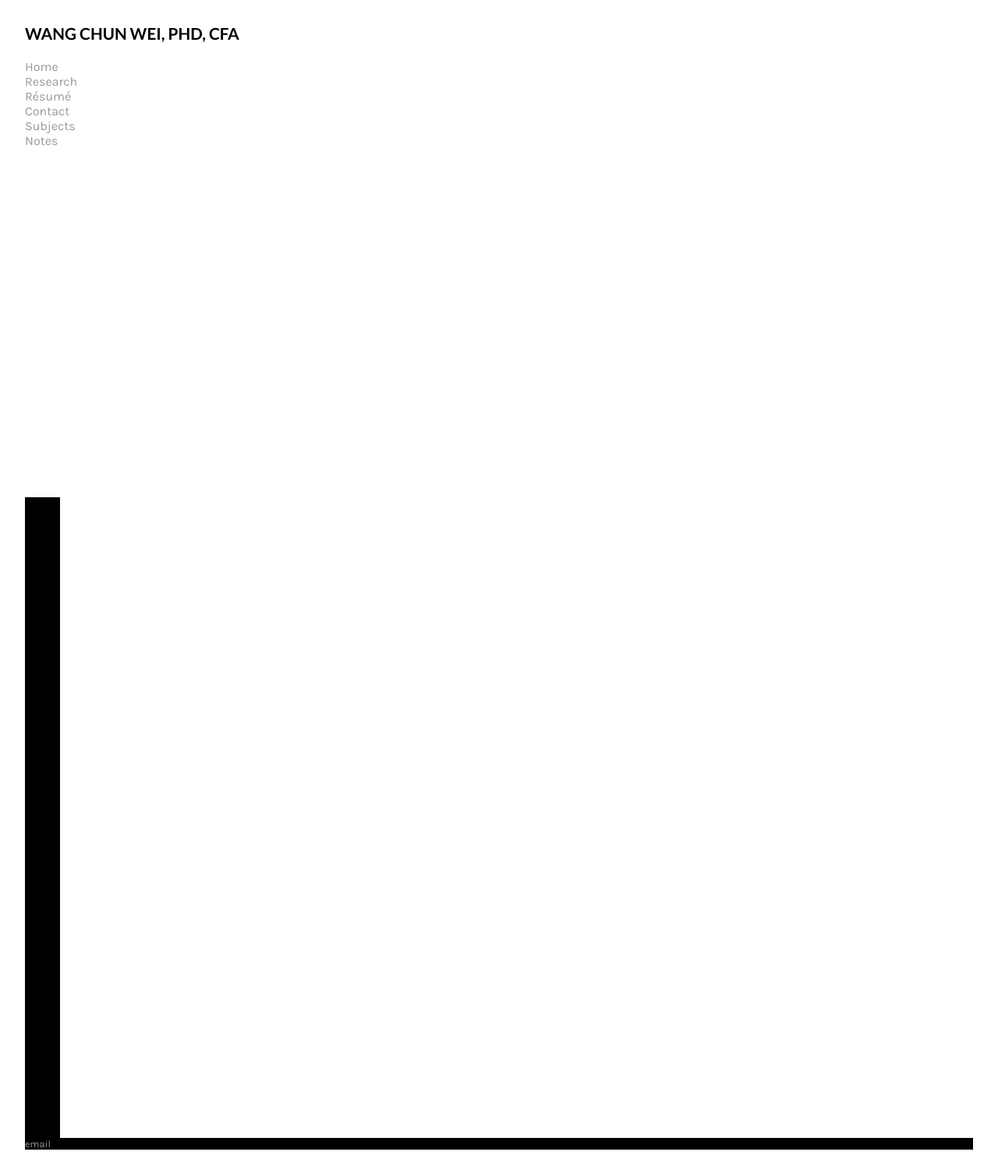
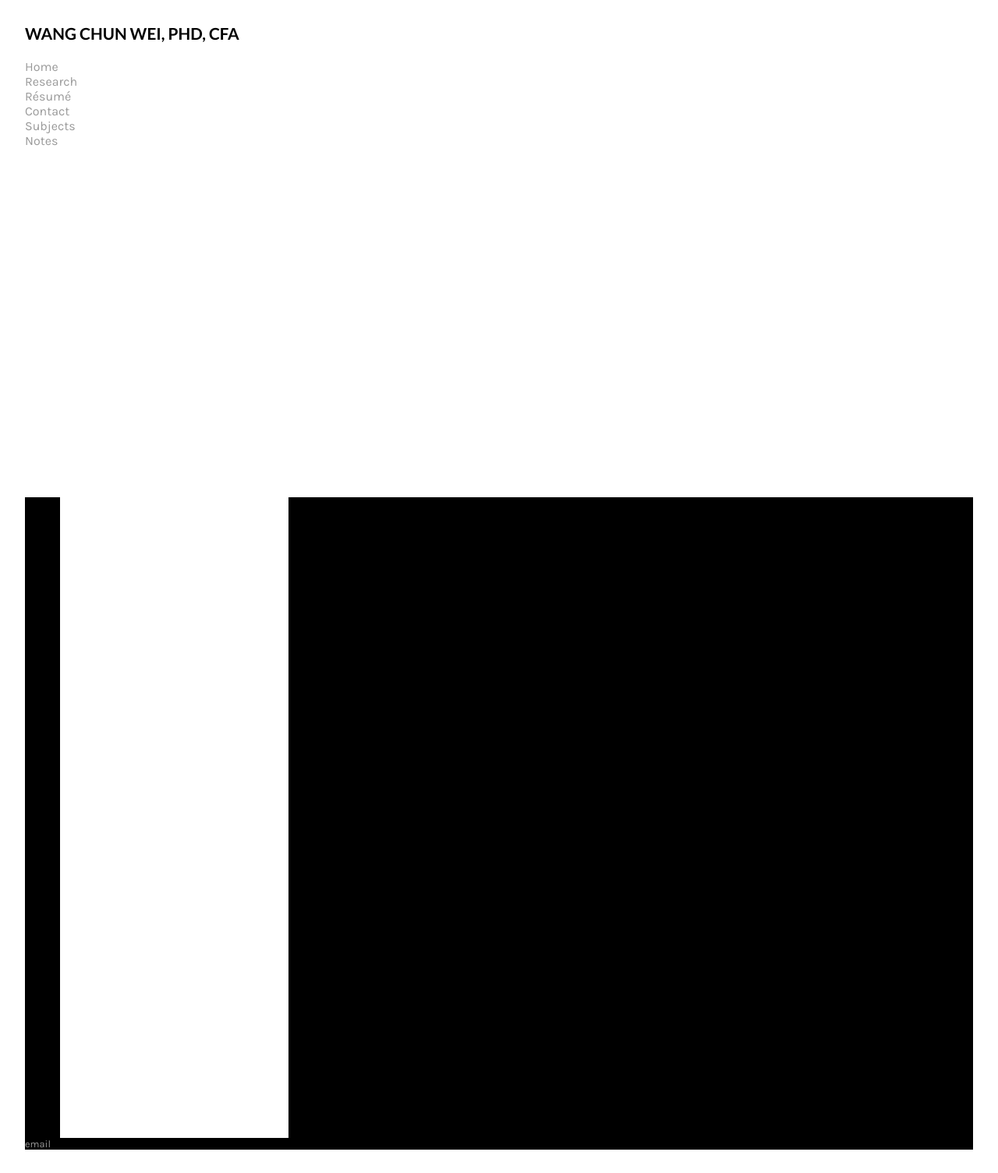
Before and after one commit to weiwangchun/weiwangchun.github.io, a Jekyll site: the page built from index.html, in a window 1280 px wide. Shown: the whole page at 78% size. Built offline with Jekyll 4.4.1, drawn with Linux system fonts in a browser that asks for light colours.

Commit message:
Update index.html

```diff
--- a/index.html
+++ b/index.html
@@ -5,10 +5,10 @@
 <style>
 
 .uni_profile {
-	width: 100%;
+	width: 25%;
 	height: 300px;
 	display: block;
-	background-size:300px;
+	background-size:25%;
 	background-image: url("https://raw.githubusercontent.com/weiwangchun/weiwangchun.github.io/master/blank_white.png");
 }
 .uni_profile:hover {
@@ -17,10 +17,10 @@
 }
 
 .journal_profile {
-	width: 100%;
+	width: 25%;
 	height: 300px;
 	display: block;
-	background-size:300px;
+	background-size:25%;
 	background-image: url("https://raw.githubusercontent.com/weiwangchun/weiwangchun.github.io/master/blank_white.png");
 }
 .journal_profile:hover {
@@ -29,10 +29,10 @@
 }
 
 .ssrn_profile {
-	width: 100%;
+	width: 25%;
 	height: 300px;
 	display: block;
-	background-size:300px;
+	background-size:25%;
 	background-image: url("https://raw.githubusercontent.com/weiwangchun/weiwangchun.github.io/master/blank_white.png");
 }
 .ssrn_profile:hover {
@@ -41,10 +41,10 @@
 }
 
 .photo_profile {
-	width: 100%;
+	width: 25%;
 	height: 300px;
 	display: block;
-	background-size:300px;
+	background-size:25%;
 	background-image: url("https://raw.githubusercontent.com/weiwangchun/weiwangchun.github.io/master/blank_white.png");
 }
 .photo_profile:hover {
```
